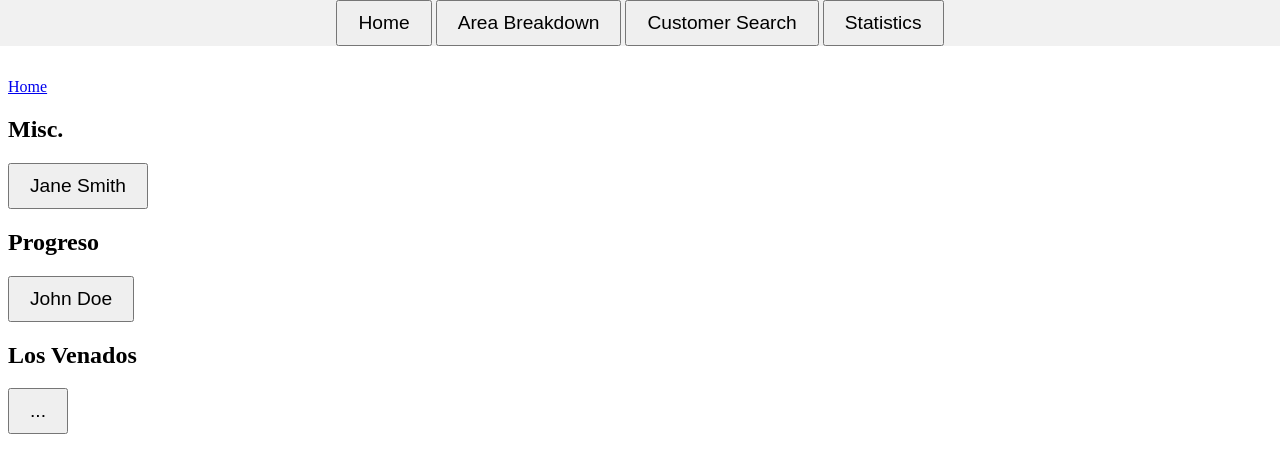
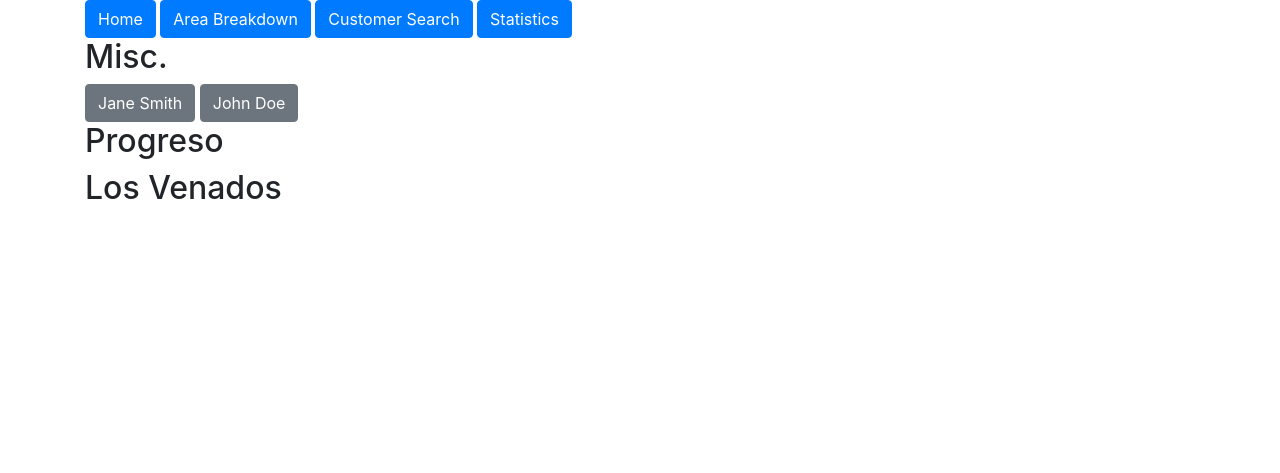
Before and after one commit to dev-yoder/database_project, a Flask app: page /area_breakdown in a window 1280 px wide. Shown: the top 473 px of the page. Run offline with Flask 3, Linux system fonts and the light colour scheme; some libraries are stand-ins or nearby versions.

Commit message:
home button change

```diff
--- a/templates/area_breakdown.html
+++ b/templates/area_breakdown.html
@@ -1,43 +1,34 @@
-<!doctype html>
+<!DOCTYPE html>
 <html lang="en">
-
 <head>
-    <meta charset="utf-8">
-    <meta name="viewport" content="width=device-width, initial-scale=1">
-    <link href="static/css/styles.css" rel="stylesheet">
+    <meta charset="UTF-8">
+    <meta http-equiv="X-UA-Compatible" content="IE=edge">
+    <meta name="viewport" content="width=device-width, initial-scale=1.0">
+    <link rel="stylesheet" href="https://maxcdn.bootstrapcdn.com/bootstrap/4.5.2/css/bootstrap.min.css">
+    <link rel="stylesheet" href="{{ url_for('static', filename='styles.css') }}">
     <title>Area Breakdown</title>
 </head>
-
 <body>
-    <a href="/">Home</a>
     <div class="container">
-        <div class="row header">
-            <div class="col-md-12">
-                <button class="btn btn-primary">Home</button>
-                <button class="btn btn-primary">Area Breakdown</button>
-                <button class="btn btn-primary">Customer Search</button>
-                <button class="btn btn-primary">Statistics</button>
+        <div class="header">
+            <a href="/" class="btn btn-primary">Home</a> <!-- Change this line -->
+            <button class="btn btn-primary">Area Breakdown</button>
+            <button class="btn btn-primary">Customer Search</button>
+            <button class="btn btn-primary">Statistics</button>
+        </div>
+        <div class="areas">
+            <div class="area">
+                <h2>Misc.</h2>
+                <button class="btn btn-secondary">Jane Smith</button>
+                <button class="btn btn-secondary">John Doe</button>
             </div>
-        </div>
-        <div class="row">
-            <div class="col-md-4">
-                <h2>Misc.</h2>
-                <button class="btn btn-primary">Jane Smith</button>
-                <!-- Add more buttons as needed -->
+            <div class="area">
+                <h2>Progreso</h2>
             </div>
-            <div class="col-md-4">
-                <h2>Progreso</h2>
-                <button class="btn btn-primary">John Doe</button>
-                <!-- Add more buttons as needed -->
-            </div>
-            <div class="col-md-4">
+            <div class="area">
                 <h2>Los Venados</h2>
-                <button class="btn btn-primary">...</button>
-                <!-- Add more buttons as needed -->
             </div>
         </div>
     </div>
-
 </body>
-
 </html>
```
